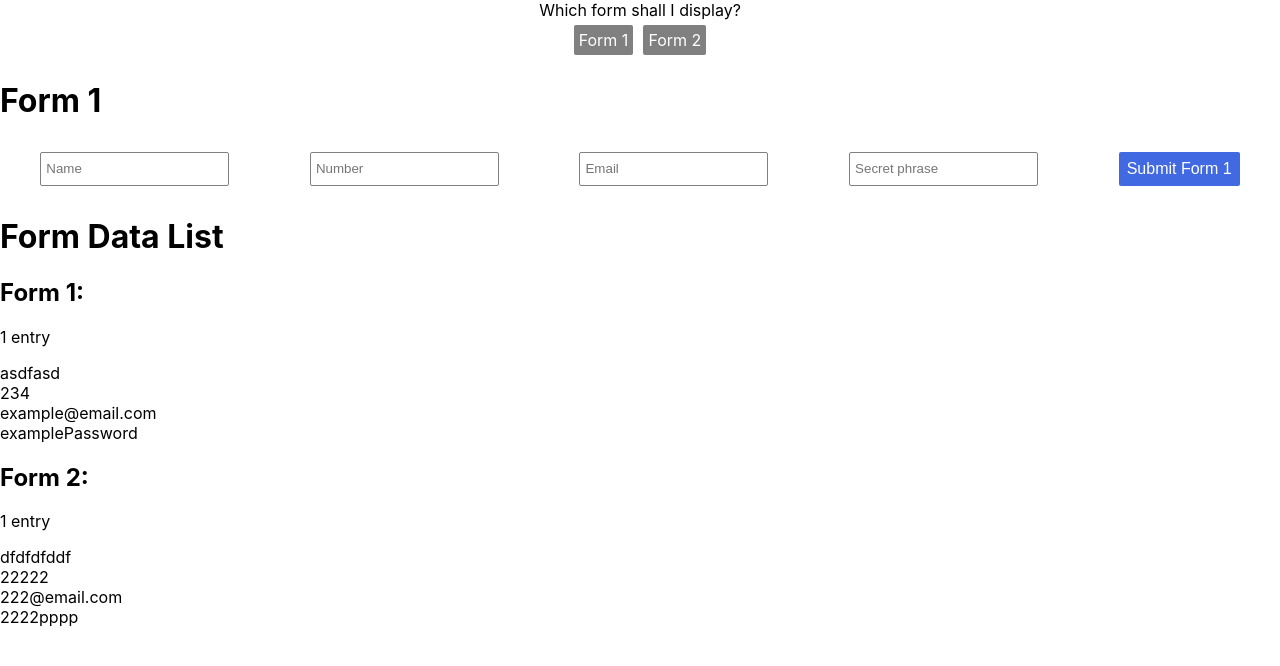
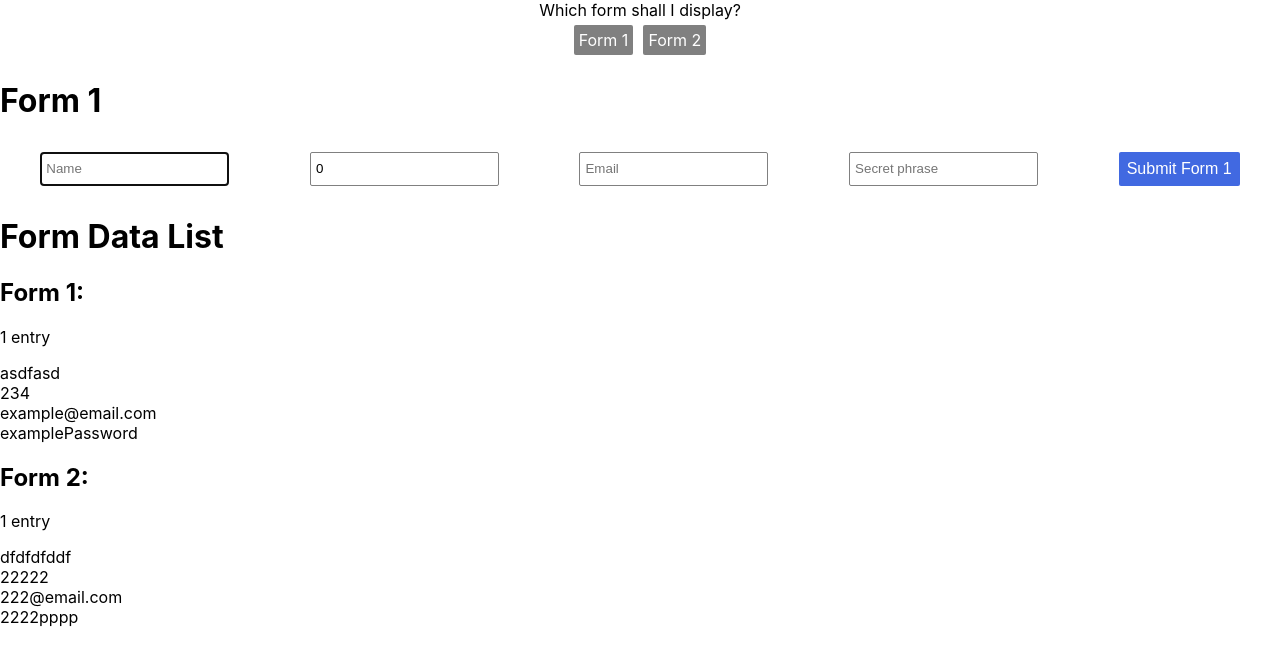
Before and after one commit to MacLure/higherme_challenge, a React (Create React App) app: page / in a window 1280 px wide. Shown: the top 666 px of the page. Built offline with nearby package versions, Linux system fonts and the light colour scheme.

Commit message:
onChange functions for form1

```diff
--- a/src/components/form1.jsx
+++ b/src/components/form1.jsx
@@ -7,16 +7,33 @@ class Form1 extends Component {
     email: '',
     password: '',
    }
+
+   onTextChange = (e) => {
+     this.setState({name: e.target.value})
+   }
+
+   onNumChange = (e) => {
+    this.setState({number: e.target.value})
+  }
+
+  onEmailChange = (e) => {
+    this.setState({email: e.target.value})
+  }
+
+  onPasswordChange = (e) => {
+    this.setState({password: e.target.value})
+  }
+
   render() {
     return (
       <div>
       <h1>Form 1</h1>
         <form>
           <div  className="formInputs">
-            <input type="text" placeholder="Name" />
-            <input type="number" placeholder="Number" />
-            <input type="email" placeholder="Email" autoComplete="username" />
-            <input type="password" placeholder="Secret phrase" autoComplete="current-password"/>
+            <input type="text" value={this.state.text} onChange={this.onTextChange} placeholder="Name" autoFocus />
+            <input type="number" value={this.state.number} onChange={this.onNumChange} placeholder="Number" />
+            <input type="email" value={this.state.email} onChange={this.onEmailChange} placeholder="Email" autoComplete="username" />
+            <input type="password" value={this.state.password} onChange={this.onPasswordChange} placeholder="Secret phrase" autoComplete="current-password"/>
             <input type="submit" value="Submit Form 1" />
 
           </div>
--- a/src/components/form2.jsx
+++ b/src/components/form2.jsx
@@ -2,7 +2,7 @@ import React, { Component } from 'react';
 
 class Form2 extends Component {
   state = {
-    name: '',
+    text: '',
     number: 0,
     email: '',
     password: '',
@@ -14,10 +14,10 @@ class Form2 extends Component {
         <h1>Form 2</h1>
         <form>
           <div  className="formInputs">
-          <input type="text" placeholder="Name" />
-          <input type="number" placeholder="Number" />
-          <input type="email" placeholder="Email" autoComplete="username" />
-          <input type="password" placeholder="Secret phrase" autoComplete="current-password"/>
+          <input type="text" value={this.state.text} placeholder="Name" autoFocus />
+          <input type="number" value={this.state.number} placeholder="Number" />
+          <input type="email" value={this.state.email} placeholder="Email" autoComplete="username" />
+          <input type="password" value={this.state.password} placeholder="Secret phrase" autoComplete="current-password"/>
           <input type="submit" value="Submit Form 2" />
 
           </div>
```
